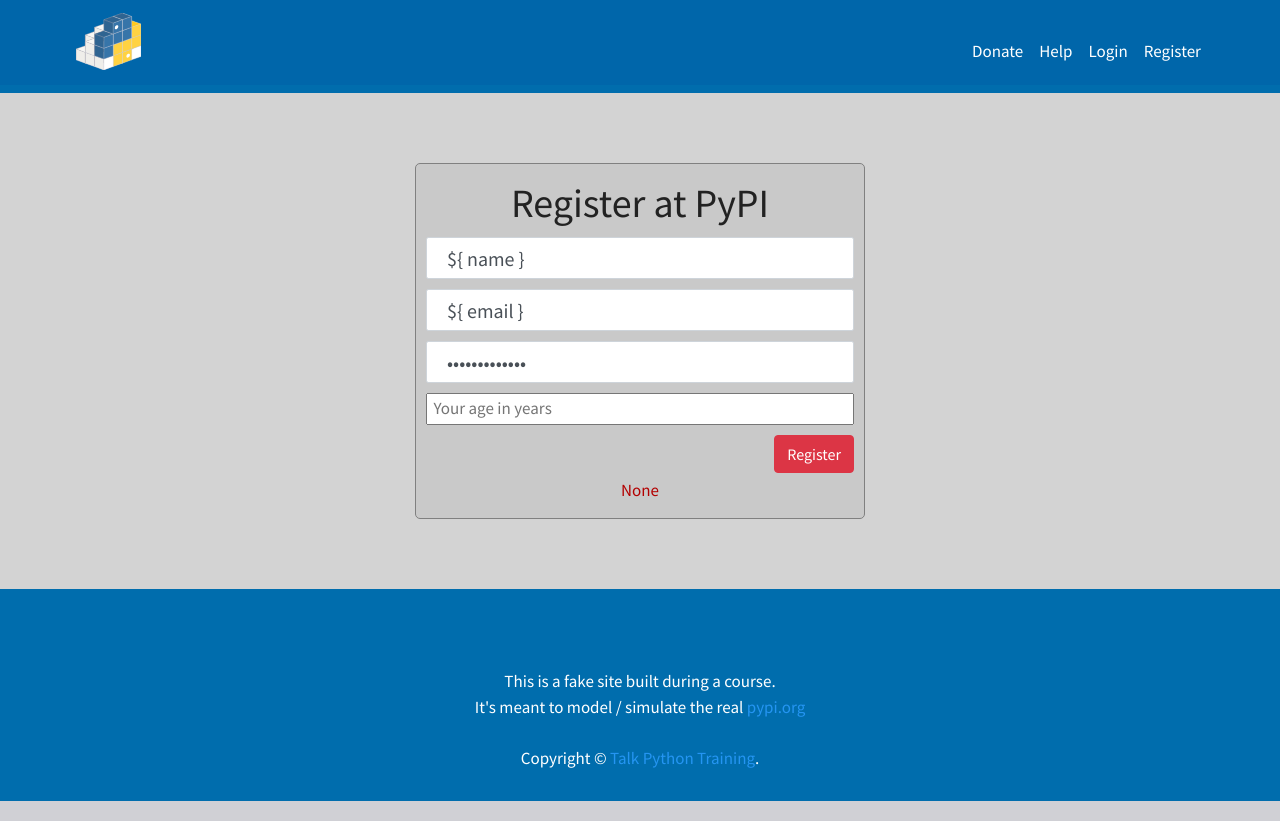
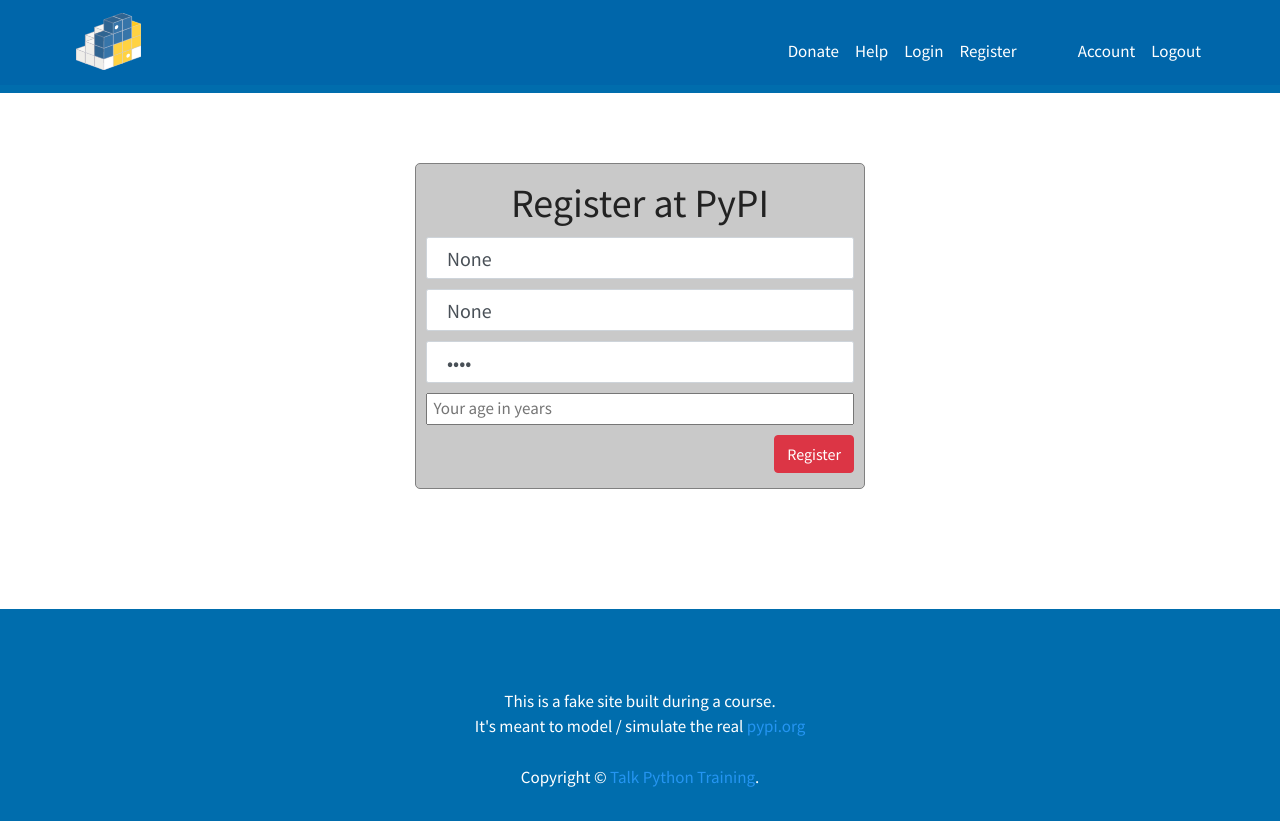
Before and after one commit to cb91-dev/Fake_Pypi, a FastAPI app: page /account/register in a window 1280 px wide. Run offline with FastAPI, Linux system fonts and the light colour scheme; some libraries are stand-ins or nearby versions.

Commit message:
tal:condition issue

```diff
--- a/data/user.py
+++ b/data/user.py
@@ -4,6 +4,7 @@
 
 class User:
     def __init__(self,name,email,hash_password):
+        self.id = 1
         self.name = name
         self.email = email
         self.hash_password = hash_password
--- /dev/null
+++ b/infrastructure/num_convert.py
@@ -0,0 +1,5 @@
+def try_int(text) -> int:
+    try:
+        return int(text)
+    except:
+        return 0
--- a/main.py
+++ b/main.py
@@ -1,9 +1,9 @@
 
 import uvicorn
 from fastapi import FastAPI
-from views import home
-from views import account
-from views import packages
+from routes import home
+from routes import account
+from routes import packages
 from fastapi.staticfiles import StaticFiles
 
 
--- a/static/css/account.css
+++ b/static/css/account.css
@@ -27,6 +27,3 @@
 .error-msg {
   text-align: center;
 }
-.form-block {
-  background-color: rgb(211, 211, 211);
-}
--- a/templates/account/index.html
+++ b/templates/account/index.html
@@ -3,7 +3,7 @@
 <div class="page-core">
     <h1>Your PyPi Account</h1>
     <div>
-        Welcome to your account {{context.data.name}}
+        Welcome to your account {{data.name.name}}
     </div>
 </div>
 {% endblock %}
--- a/templates/account/login.html
+++ b/templates/account/login.html
@@ -10,7 +10,9 @@
             <button type="submit" class="btn btn-danger">Log In</button>
             <div style="clear: both;"></div>
 
-            <div class="error-msg" tal:condition="error">ERRO HERE</div>
+            {% if data.error %}
+            <p class="error-msg">{{ data.error }}</p>
+            {% endif %}
         </form>
     </div>
 </div>
--- a/templates/account/register.html
+++ b/templates/account/register.html
@@ -5,17 +5,20 @@
         <form action="" method="POST" class="account-form">
             <h1>Register at PyPI</h1>
 
-            <input name="name" type="text" placeholder=" Your name" class="form-control" value="${ name }" required>
-            <input name="email" type="email" placeholder=" Your email address" class="form-control" value="${ email }"
-                required>
-            <input name="password" minlength="5" type="password" placeholder=" Password" class="form-control"
-                value="${ password }" required>
+            <input name="name" type="text" placeholder="Your name" class="form-control" value={{ data.name }}>
+            <input name="email" type="email" placeholder="Your email address" class="form-control"
+                value={{ data.email }}>
+            <input name="password" minlength="5" type="password" placeholder="Password" class="form-control"
+                value={{ data.password }}>
             <input name="age" type="number" min="18" max="120" placeholder=" Your age in years"
-                style="display: block; width: 100%" required>
+                style="display: block; width: 100%">
             <button type="submit" class="btn btn-danger">Register</button>
             <div style="clear: both;"></div>
+            {% if data.error %}
+            <p class="error-msg">{{ data.error }}</p>
+            {% endif %}
 
-            <div class="error-msg" tal:condition="error">{{ data.error }}</div>
+            <!-- <div class="error-msg" tal:condition="error">{{ data.error }}</div> -->
         </form>
     </div>
 </div>
--- a/templates/home/about.html
+++ b/templates/home/about.html
@@ -2,7 +2,7 @@
 
 {% block title %}
 <h1>About</h1>
-<h5>{{ data.sport }}</h5>
+
 {% endblock %}
 {% block content %}
 <ul>
--- a/templates/shared/layout.html
+++ b/templates/shared/layout.html
@@ -36,12 +36,21 @@
             <ul class="navbar-nav ml-auto">
                 <li class="nav-item"><a class="nav-link" href="#">Donate</a></li>
                 <li class="nav-item"><a class="nav-link" href="#">Help</a></li>
-                <li class="nav-item"><a class="nav-link" href="/account/login">Login</a></li>
-                <li class="nav-item"><a class="nav-link" href="/account/register" id="last_nav_link">Register</a></li>
+                <!-- Checking to see if user cookie is set -->
+                <li tal:condition="not is_logged_in" class="nav-item"><a class="nav-link"
+                        href="/account/login">Login</a></li>
+                <li tal:condition="not is_logged_in" class="nav-item"><a class="nav-link" href="/account/register"
+                        id="last_nav_link">Register</a></li>
+                <li tal:condition="is_logged_in" class="nav-item"><a class="nav-link" href="/account">Account</a></li>
+                <li tal:condition="is_logged_in" class="nav-item"><a class="nav-link" href="/account/logout"
+                        id="last_nav_link">Logout</a></li>
+
+
+
             </ul>
         </div>
     </nav>
-    <div class="site-content">
+    <div class="main_content ">
         <h1>{% block title %}{% endblock %}</h1>
         <div>{% block list %}{% endblock %}</div>
         <div>{% block content %}{% endblock %}</div>
--- a/worker/user_service.py
+++ b/worker/user_service.py
@@ -1,5 +1,11 @@
 
 
 # Return a count of all users
+from re import I
+from data.user import User
+
 def user_count() -> int:
     return 73_847
+
+def create_account(name:str,email:str,password:str) -> User:
+    return User(name,email,'abc')
```
Also changed, not shown: infrastructure/cookie_auth.py (added, +16 -0 lines), routes/account.py (renamed from views/account.py, +20 -7 lines), viewmodels/account/register_viewmodel.py (+3 -4 lines), viewmodels/shared/viewmodel_base.py (+11 -4 lines), routes/home.py (renamed from views/home.py), routes/packages.py (renamed from views/packages.py).
